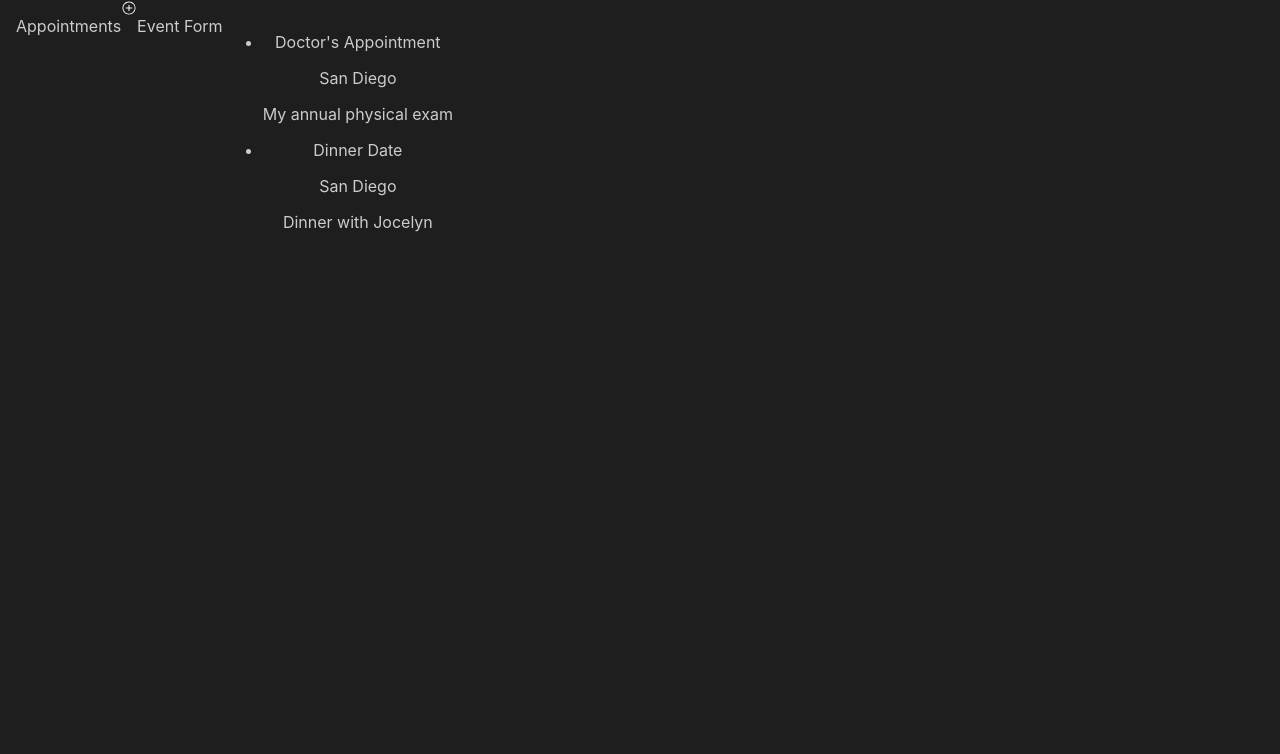
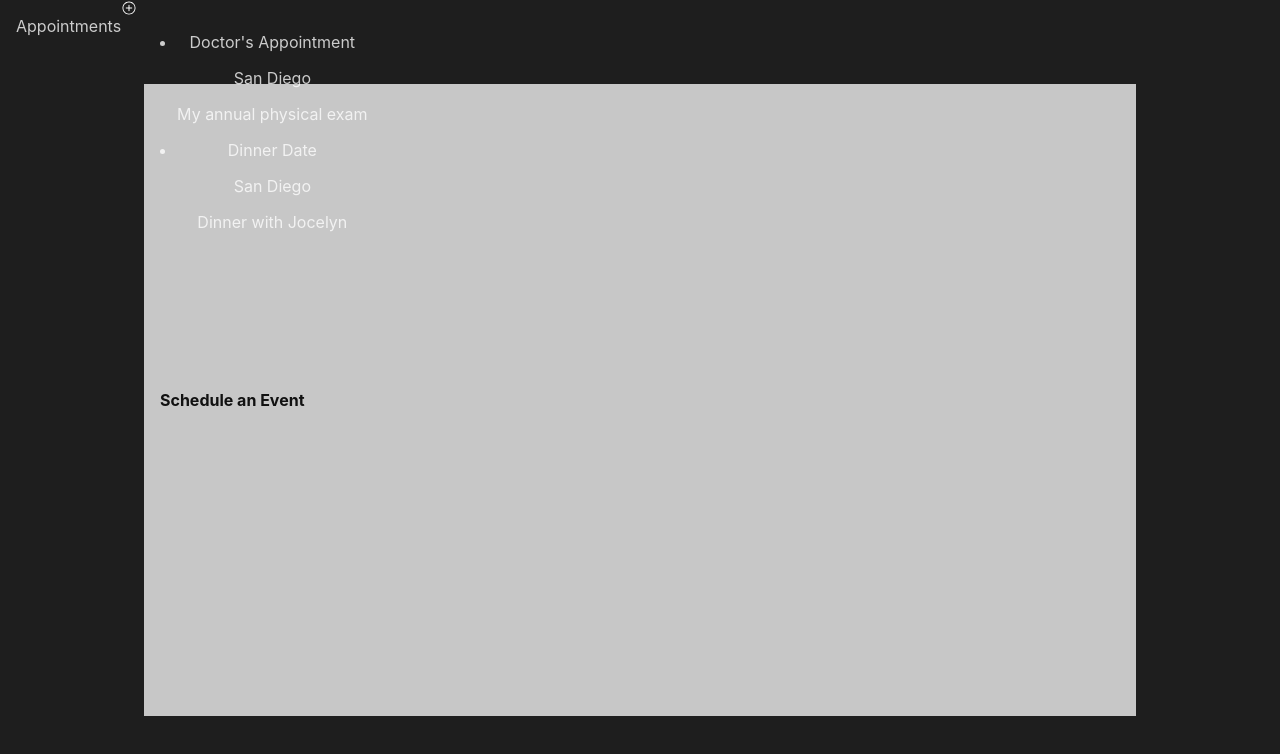
Before and after one commit to kratner/react-appointment-scheduler, a React (Create React App) app: page / in a window 1280 px wide. Shown: the top 754 px of the page. Built offline with nearby package versions, Linux system fonts and the light colour scheme.

Commit message:
Start form styling

```diff
--- a/src/components/EventForm.js
+++ b/src/components/EventForm.js
@@ -1,5 +1,29 @@
 import React from "react";
+//import styled from "styled-components";
+
+const containerStyle = {
+  zIndex: 10,
+  position: "absolute",
+  top: "50%",
+  left: "50%",
+  width: "75%",
+  height: "75%",
+  transform: "translateX(-50%) translateY(-50%)",
+  display: "flex",
+  alignItems: "center",
+  backgroundColor: "rgba(255, 255, 255, .75)",
+  padding: "1em",
+  color: "#111111"
+};
+
+const formTitleStyle = {
+  fontWeight: "bold"
+};
 
 export default props => {
-  return <p>Event Form</p>;
+  return (
+    <div style={containerStyle}>
+      <p style={formTitleStyle}>{props.formTitle}</p>
+    </div>
+  );
 };
--- a/src/containers/Container.js
+++ b/src/containers/Container.js
@@ -57,7 +57,10 @@ class Container extends Component {
         <p>Appointments</p>
         <Controls onShowFormClick={this.handleShowFormClick} />
         {this.state.formVisible ? (
-          <EventForm formVisible={this.state.formVisible} />
+          <EventForm
+            formVisible={this.state.formVisible}
+            formTitle="Schedule an Event"
+          />
         ) : null}
         <EventList events={this.state.events} />
       </div>
```
